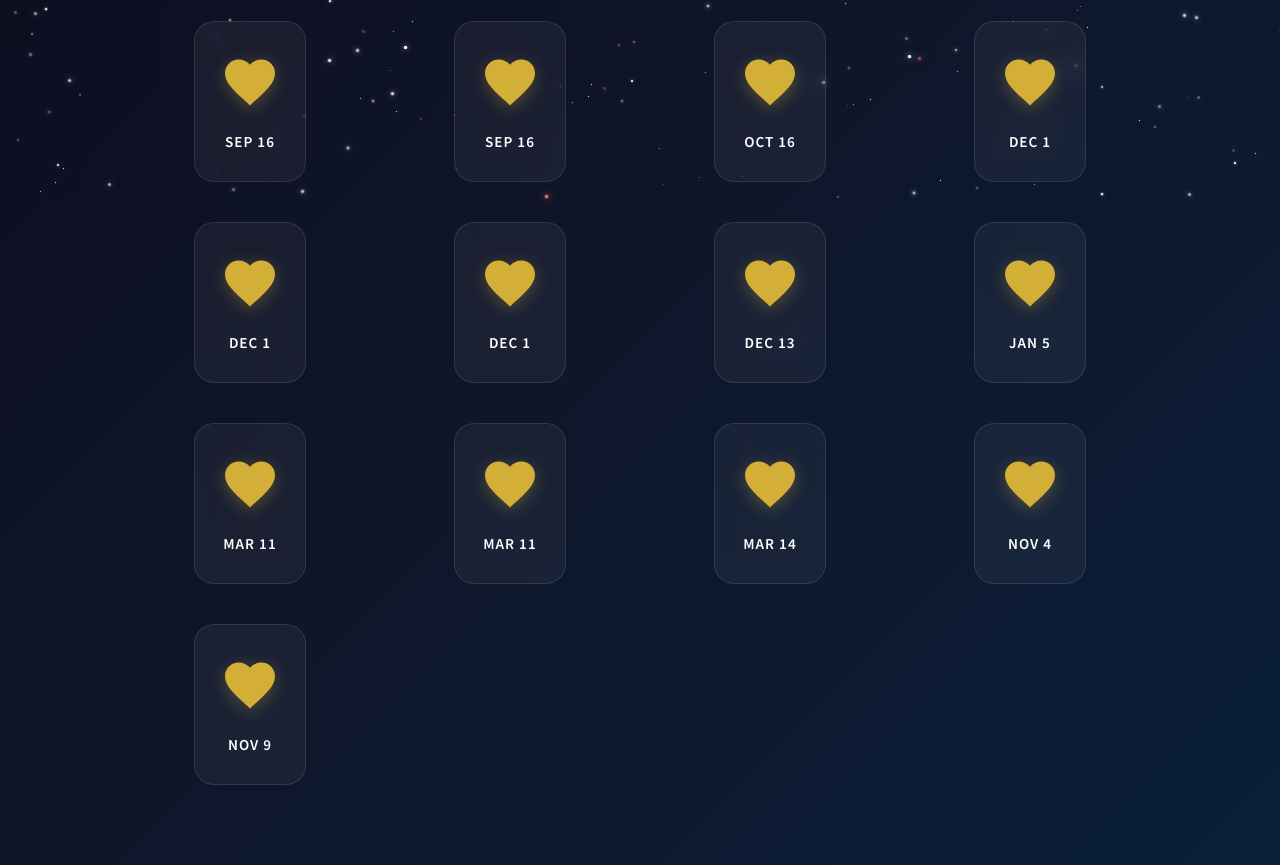
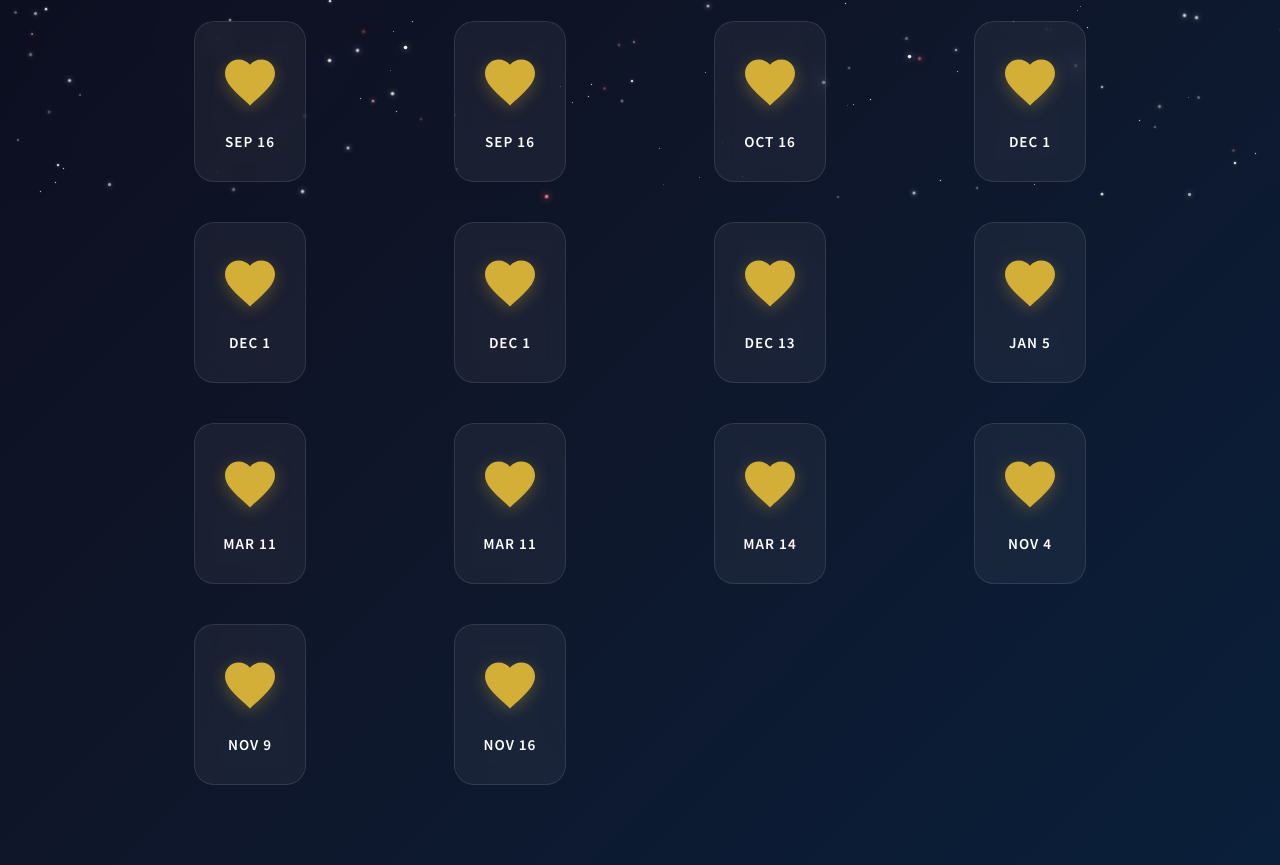
Before and after one commit to PhillipGomes/letters, a plain HTML site: page index.html in a window 1280 px wide. Shown: the part 603-1468 px from the top of the page. Drawn offline with nearby package versions, Linux system fonts and the light colour scheme; a web font is replaced by a local one.

Commit message:
Add files via upload

```diff
--- a/index.html
+++ b/index.html
@@ -807,6 +807,12 @@
                 date: "Monday, November 9, 2026",
                 shortDate: "Nov 9"
             },
+            {
+                id: 22,
+                text: "Thank you for loving me the way you do, patiently, honestly, completely. I don't take a single part of it for granted. You make me want to become the best version of myself, for you and for us.",
+                date: "Monday, November 16, 2026",
+                shortDate: "Nov 16"
+            },
 
 
 
```
